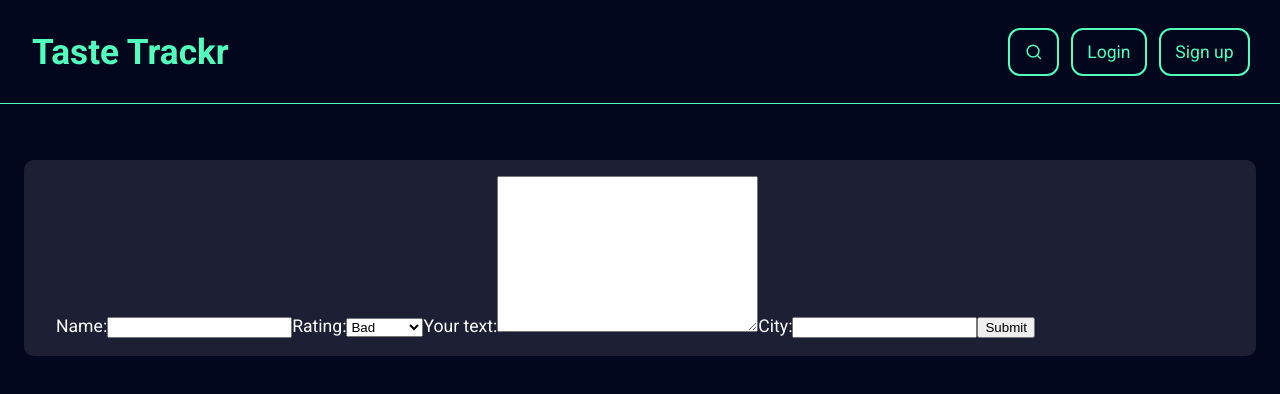
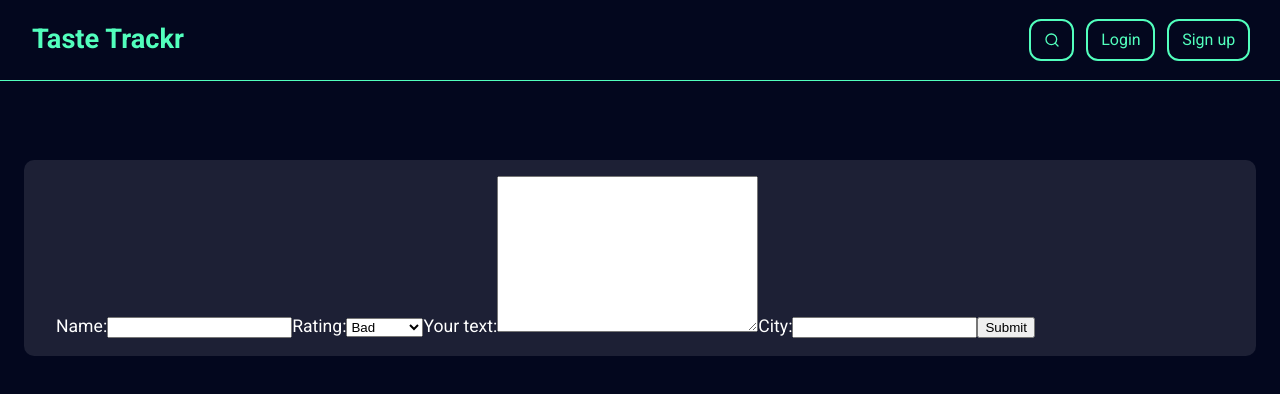
Before and after one commit to willywdev/Taste-Trackr, a Next.js app: page /restaurants in a window 1280 px wide. Shown: the top 394 px of the page. Built offline with nearby package versions, Linux system fonts and the light colour scheme.

Commit message:
make font size smaller in Header

```diff
--- a/components/Header/Header.styled.js
+++ b/components/Header/Header.styled.js
@@ -15,6 +15,7 @@ export const StyledHeadline = styled.h1`
   padding-left: 2rem;
   color: #52ffbd;
   user-select: none;
+  font-size: 1.7rem;
 `;
 
 export const StyledNav = styled.nav`
@@ -24,9 +25,10 @@ export const StyledNav = styled.nav`
 `;
 
 export const StyledButton = styled(Link)`
+  font-size: 1rem;
   color: #52ffbd;
   text-decoration: none;
-  padding: 0.5rem 0.9rem 0.5rem 0.9rem;
+  padding: 0.4rem 0.8rem 0.4rem 0.8rem;
   outline: 2px solid #52ffbd;
   border-radius: 10px;
   display: flex;
```
